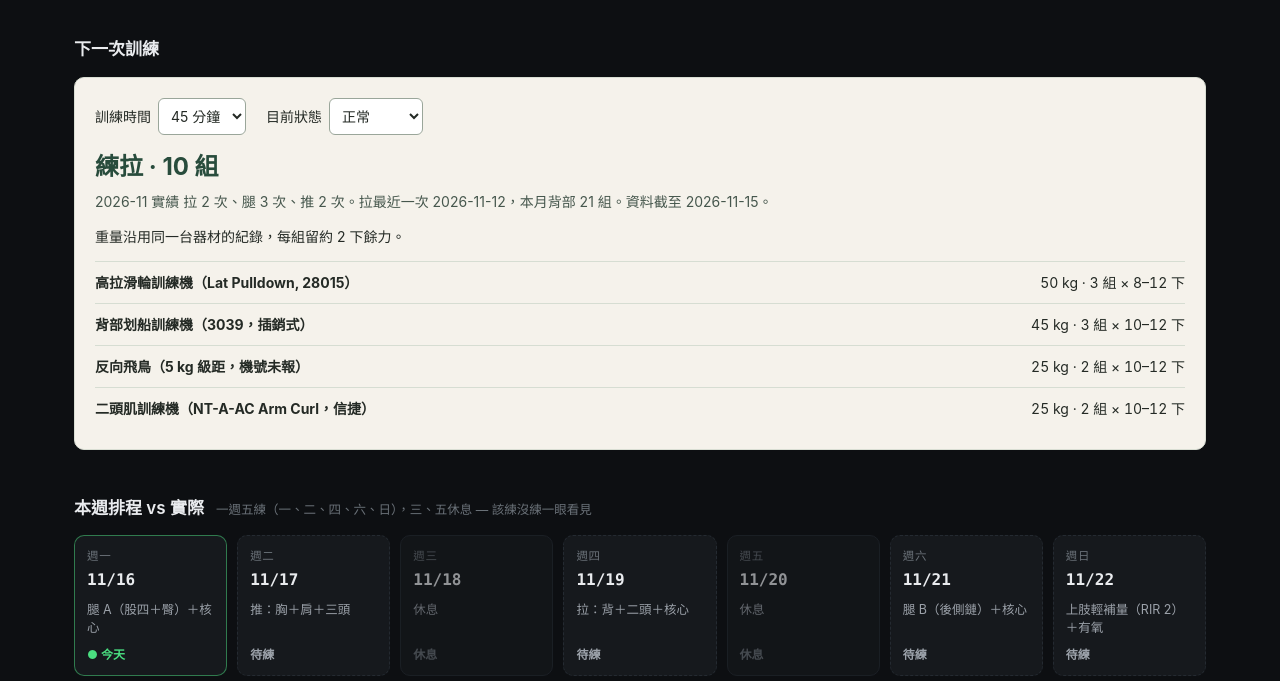
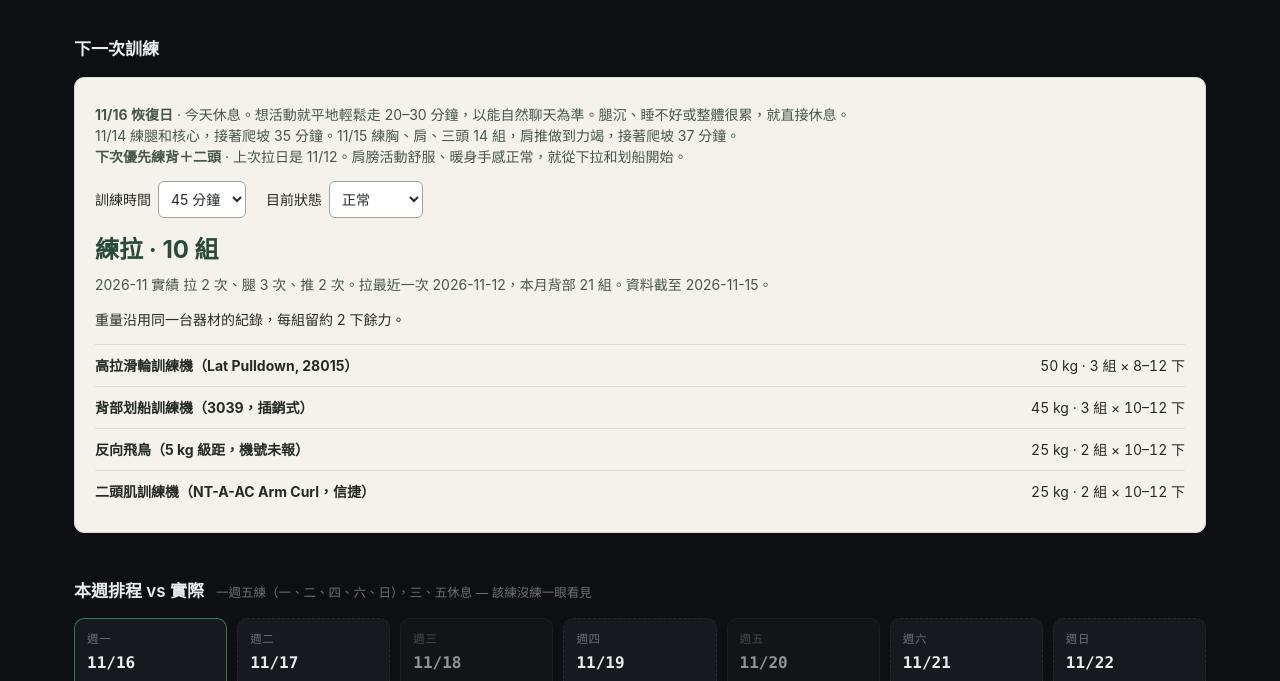
Before and after one commit to HSIANG-LIN/training-dashboard, a plain HTML site: page index.html in a window 1280 px wide. Shown: the part 98-779 px from the top of the page. Drawn offline with Linux system fonts and the light colour scheme.

Commit message:
Show November 16 recovery and next workout advice

```diff
--- a/index.html
+++ b/index.html
@@ -228,6 +228,11 @@ footer code{color:var(--mut);background:rgba(255,255,255,.05);padding:1px 6px;bo
   <section id="nextTraining" hidden aria-labelledby="nextHeading">
     <div class="sec-head"><h2 id="nextHeading">下一次訓練</h2></div>
     <div class="block next-panel">
+      <div class="next-reason" id="recoveryAdvice">
+        <p><strong>11/16 恢復日</strong> · 今天休息。想活動就平地輕鬆走 20–30 分鐘，以能自然聊天為準。腿沉、睡不好或整體很累，就直接休息。</p>
+        <p>11/14 練腿和核心，接著爬坡 35 分鐘。11/15 練胸、肩、三頭 14 組，肩推做到力竭，接著爬坡 37 分鐘。</p>
+        <p><strong>下次優先練背＋二頭</strong> · 上次拉日是 11/12。肩膀活動舒服、暖身手感正常，就從下拉和划船開始。</p>
+      </div>
       <div class="next-options">
         <label>訓練時間 <select id="nextMinutes"><option value="30">30 分鐘</option><option value="45" selected>45 分鐘</option><option value="60">60 分鐘</option></select></label>
         <label>目前狀態 <select id="nextState"><option value="ready">正常</option><option value="legs">腿還很痠</option><option value="off">有不適</option></select></label>
```
Also changed, not shown: template.html (+5 -0 lines).
